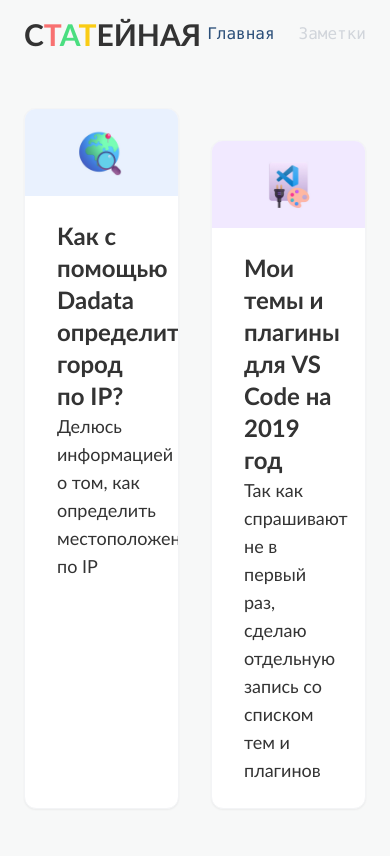
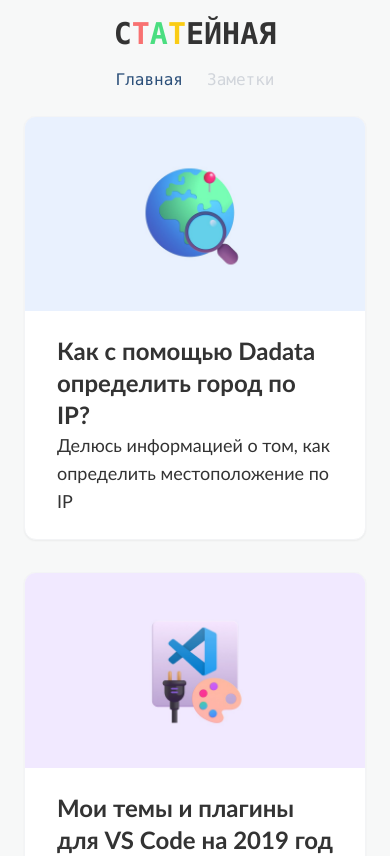
Before and after one commit to Horizonnns/Articles, a Vue app: page / in a window 390 px wide. Shown: the top 856 px of the page. Built offline with nearby package versions, Linux system fonts and the light colour scheme.

Commit message:
Сделал адаптивным страничку

```diff
--- a/src/components/Articles.vue
+++ b/src/components/Articles.vue
@@ -25,7 +25,7 @@
 	},
 ];
 
-const handleCardClick = (article) => {
+const changePage = (article) => {
 	if (article.tag) {
 		router.push('/ownarticle');
 	}
@@ -34,12 +34,12 @@
 
 <template>
 	<main
-		class="container flex flex-row justify-between space-x-8 space-y-8 md:space-y-0 py-10"
+		class="container grid md:grid-cols-2 justify-between md:space-x-8 space-y-8 md:space-y-0 py-6 md:py-10"
 	>
 		<div
 			v-for="article in articles"
 			:key="article.id"
-			@click="handleCardClick(article)"
+			@click="changePage(article)"
 			class="cursor-pointer overflow-hidden select-none bg-white rounded-xl shadow-sm hover:shadow-article hover:-translate-y-0.5 duration-200 ease-in-out border border-gray-100 hover:border-gray-200"
 		>
 			<img :src="article.img" alt="acrticle" />
--- a/src/components/Header.vue
+++ b/src/components/Header.vue
@@ -31,15 +31,15 @@
 
 <template>
 	<header
-		class="container py-4 flex flex-col items-center justify-between"
+		class="container pt-4 flex flex-col items-center justify-between"
 	>
 		<TabGroup>
 			<TabList
-				class="w-full flex items-center justify-between"
+				class="w-full flex flex-col md:flex-row items-center justify-between space-y-4 md:space-y-0"
 			>
 				<a
 					href="/"
-					class="text-3xl uppercase font-bold cursor-pointer"
+					class="text-3xl uppercase font-bold font-mono cursor-pointer"
 				>
 					<span>с</span>
 					<span class="text-red-400">т</span>
--- a/src/views/OwnArticle.vue
+++ b/src/views/OwnArticle.vue
@@ -1,4 +1,5 @@
 <template>
+	<section class="container">
 		<div class="flex flex-col">
 			<h2
 				v-for="item in 10"
@@ -7,4 +8,5 @@
 				This is About page
 			</h2>
 		</div>
+	</section>
 </template>
```
Lines whose indentation alone changed are shown as unchanged.
